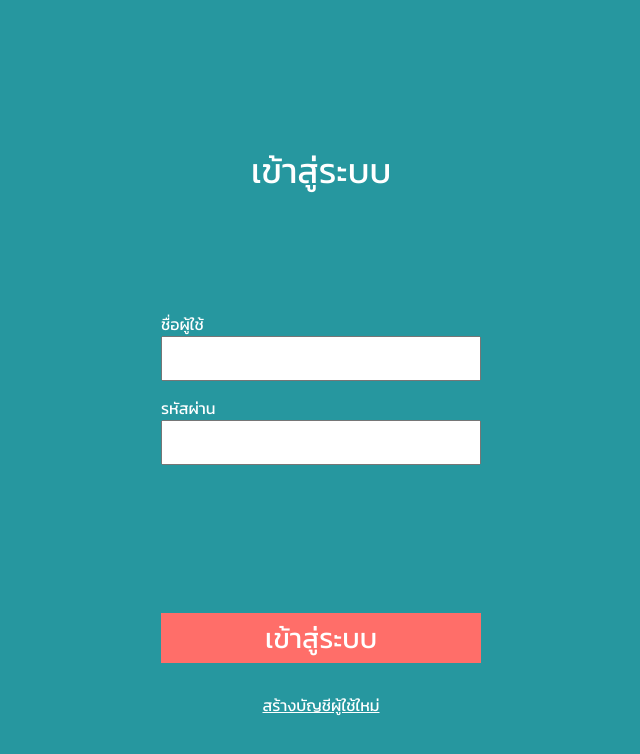
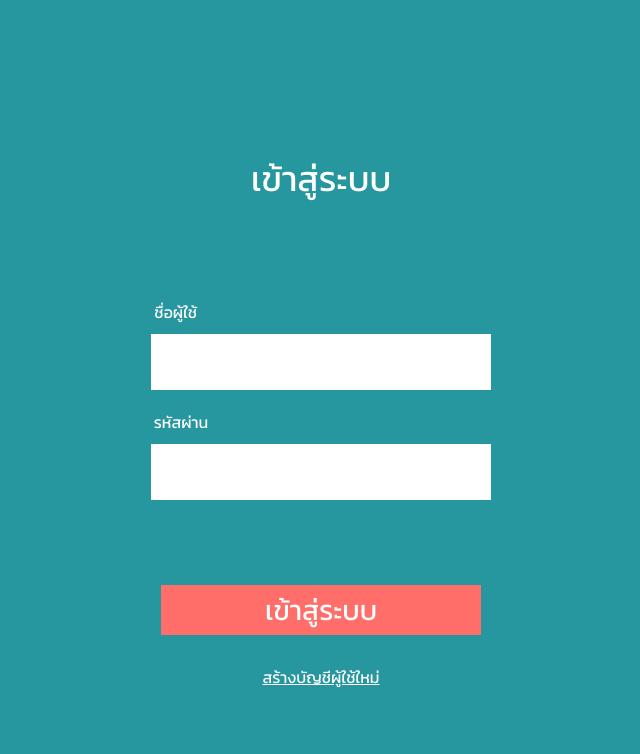
Before and after one commit to teethat-lsk/PhochanaFrontEnd, a React (Create React App) app: page /login in a window 1280 px wide. Shown: the top 754 px of the page, without its empty margins (319-959 px from the left). Built offline with nearby package versions, Linux system fonts and the light colour scheme.

Commit message:
Login_Valid

```diff
--- a/src/components/Input/index.js
+++ b/src/components/Input/index.js
@@ -33,11 +33,35 @@ function Input({
     let valid = true;
     let value_ = e.target.value;
 
-    if (value_.length < minLength) {
+    if (
+      value_.length < minLength &&
+      allow != "password" &&
+      allow !== "username"
+    ) {
       valid = false;
       setError(`ความยาวต้องมากกว่า ${minLength} ตัวอักษร`);
-    } else if (value_.length > maxLength) {
+    } else if (
+      value_.length > maxLength &&
+      allow !== "password" &&
+      allow !== "username"
+    ) {
       setError(`ความยาวห้ามเกิน ${maxLength} ตัวอักษร`);
+      valid = false;
+    } else if (
+      (value_.length < minLength || value_.length > maxLength) &&
+      allow === "password"
+    ) {
+      setError(
+        `รหัสผ่านต้องมีความยาวมากกว่า ${minLength} ตัวอักษร และไม่เกิน ${maxLength} ตัวอักษร`
+      );
+      valid = false;
+    } else if (
+      (value_.length < minLength || value_.length > maxLength) &&
+      allow === "username"
+    ) {
+      setError(
+        `ชื่อผู้ใช้ต้องมีความยาวมากกว่า ${minLength} ตัวอักษร และไม่เกิน ${maxLength} ตัวอักษร`
+      );
       valid = false;
     } else if (allow === "email") {
       // console.log(validator.isEmail(e.target.value), e.target.value);
@@ -57,6 +81,9 @@ function Input({
         setError(`ต้องมีตัวอักษรภาษาอังกฤษตัวพิมพ์อย่างน้อย 1 ตัว`);
         // console.log('no');
         valid = false;
+      } else if (value_.includes(" ") === true) {
+        valid = false;
+        setError("ชื่อผู้ใช้เว้นว่างไม่ได้");
       } else {
         // console.log('yes');
         valid = true;
@@ -67,6 +94,24 @@ function Input({
       } else {
         valid = false;
         setError(`กรุณาใส่ค่าในช่วง ${min} ถึง ${max}`);
+      }
+    } else if (allow === "password") {
+      if (value_.includes(" ") === true) {
+        valid = false;
+        setError("รหัสผ่านเว้นว่างไม่ได้");
+      } else if (!/^[a-z0-9_]+$/.test(value_)) {
+        valid = false;
+        setError(
+          `รหัสผ่านต้องมีตัวอักษรพิมพ์เล็ก, พิมพ์ใหญ่ ตัวเลข และสัญลักษณ์อย่างน้อย 1 ตัว`
+        );
+      } else if (!/[a-z]/g.test(value_) || !/[A-Z]/g.test(value_)) {
+        setError(
+          `รหัสผ่านต้องมีตัวอักษรพิมพ์เล็ก, พิมพ์ใหญ่ ตัวเลข และสัญลักษณ์อย่างน้อย 1 ตัว`
+        );
+        // console.log('no');
+        valid = false;
+      } else {
+        valid = true;
       }
     }
 
--- a/src/screens/Login.js
+++ b/src/screens/Login.js
@@ -3,6 +3,7 @@ import "../styles/Login.css";
 import apiClient from "../middleware/ApiClient";
 import { setToken } from "../middleware/Cookie";
 import { withRouter } from "react-router-dom";
+import Input from "../components/Input";
 class Login extends Component {
   constructor(props) {
     super(props);
@@ -57,21 +58,35 @@ class Login extends Component {
           <form onSubmit={this.handleSubmit}>
             <div className='username'>
               <label className='textUser'>ชื่อผู้ใช้ </label>
-              <input
+              {/* <input
                 type='text'
                 value={this.state.username}
                 onChange={this.handleUsernameChange}
-                className='userBox'
-              />
+                className='userBox' */}
+              <Input
+                value={this.state.username}
+                onChange={this.handleUsernameChange}
+                allow='username'
+                minLength={1}
+                maxLength={20}
+              ></Input>
             </div>
             <div className='password'>
               <label className='textPass'>รหัสผ่าน</label>
-              <input
+              {/* <input
                 type='password'
                 value={this.state.password}
                 onChange={this.handlePasswordChange}
                 className='passBox'
-              />
+              /> */}
+              <Input
+                value={this.state.password}
+                onChange={this.handlePasswordChange}
+                allow='password'
+                minLength={8}
+                maxLength={30}
+                type='password'
+              ></Input>
             </div>
           </form>
         </div>
--- a/src/screens/NotFoundPage.js
+++ b/src/screens/NotFoundPage.js
@@ -1,15 +1,15 @@
-import React, { useEffect, useState } from 'react';
-import { Link } from 'react-router-dom';
-import '../styles/NotFoundPage.css';
-import Input from '../components/Input';
+import React, { useEffect, useState } from "react";
+import { Link } from "react-router-dom";
+import "../styles/NotFoundPage.css";
+import Input from "../components/Input";
 
 const PageNotFound = () => {
-	// const [value, setValue] = useState(null);
+  const [value, setValue] = useState(null);
 
-	// const handleOnChange = (e) => {
-	//   setValue(e.target.value);
-	//   console.log(e.target.error);
-	// };
+  const handleOnChange = (e) => {
+    setValue(e.target.value);
+    console.log(e.target.error);
+  };
 
   return (
     <div className='page_not_found_container'>
@@ -18,14 +18,16 @@ const PageNotFound = () => {
       <div className='page_not_found_btn noselect'>
         <Link to='/main'>HOME</Link>
       </div>
-			{/* <Input
+      {
+        <Input
           value={value}
           onChange={handleOnChange}
           allow='username'
           minLength={8}
         >
           username
-      </Input> */}
+        </Input>
+      }
     </div>
   );
 };
--- a/src/styles/Login.css
+++ b/src/styles/Login.css
@@ -1,4 +1,4 @@
-@import 'Color.css';
+@import "Color.css";
 .window {
   height: 100vh;
   width: 100vw;
@@ -8,7 +8,6 @@
   bottom: 0;
   display: flex;
   flex-direction: column;
-	/* justify-content: space-evenly; */
   justify-content: center;
   align-items: center;
 }
@@ -18,7 +17,7 @@
   flex-direction: column;
 
   color: white;
-	padding: 60px;
+  padding: 40px;
   font-size: 35px;
 }
 
@@ -37,7 +36,8 @@
   padding-bottom: 15px;
   display: flex;
   flex-direction: column;
-	align-items: flex-start;
+  /* align-items: flex-start; */
+  width: 350px;
 }
 
 .password {
@@ -46,21 +46,24 @@
   flex-direction: column;
   display: flex;
   flex-direction: column;
-	align-items: flex-start;
+  /* align-items: flex-start; */
+  width: 350px;
 }
 
 .textUser {
+  padding-right: 83%;
   color: white;
   bottom: 5px;
 }
 
 .textPass {
+  padding-right: 80%;
   color: white;
   bottom: 5px;
 }
 
 .userBox {
-	height: 45px;
+  height: 30px;
   width: 320px;
 }
 
@@ -77,8 +80,8 @@
   width: 320px;
   font-size: 28px;
   color: white;
-	font-family: 'Kanit', sans-serif;
-	margin-top: 118px;
+  font-family: "Kanit", sans-serif;
+  margin-top: 50px;
 }
 
 .create_new_account {
```
Lines whose indentation alone changed are shown as unchanged.
